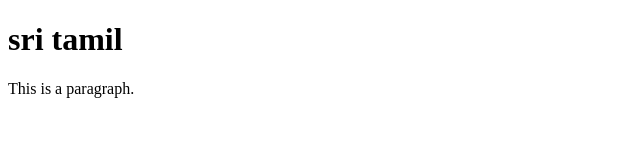
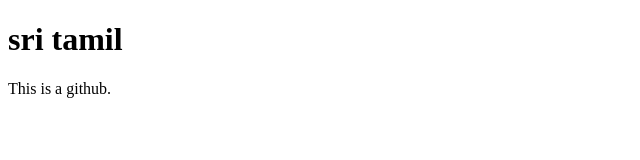
Before and after one commit to SRIPRASANTH2001/sriprasanth, a plain HTML site: page index.html in a window 1280 px wide. Shown: the full height of the page, 0-640 px from the left. Drawn offline with Linux system fonts and the light colour scheme.

Commit message:
Update index.html

```diff
--- a/index.html
+++ b/index.html
@@ -6,7 +6,7 @@
 <body>
 
 <h1>sri tamil</h1>
-<p>This is a paragraph.</p>
+<p>This is a github.</p>
 
 </body>
 </html>
```
